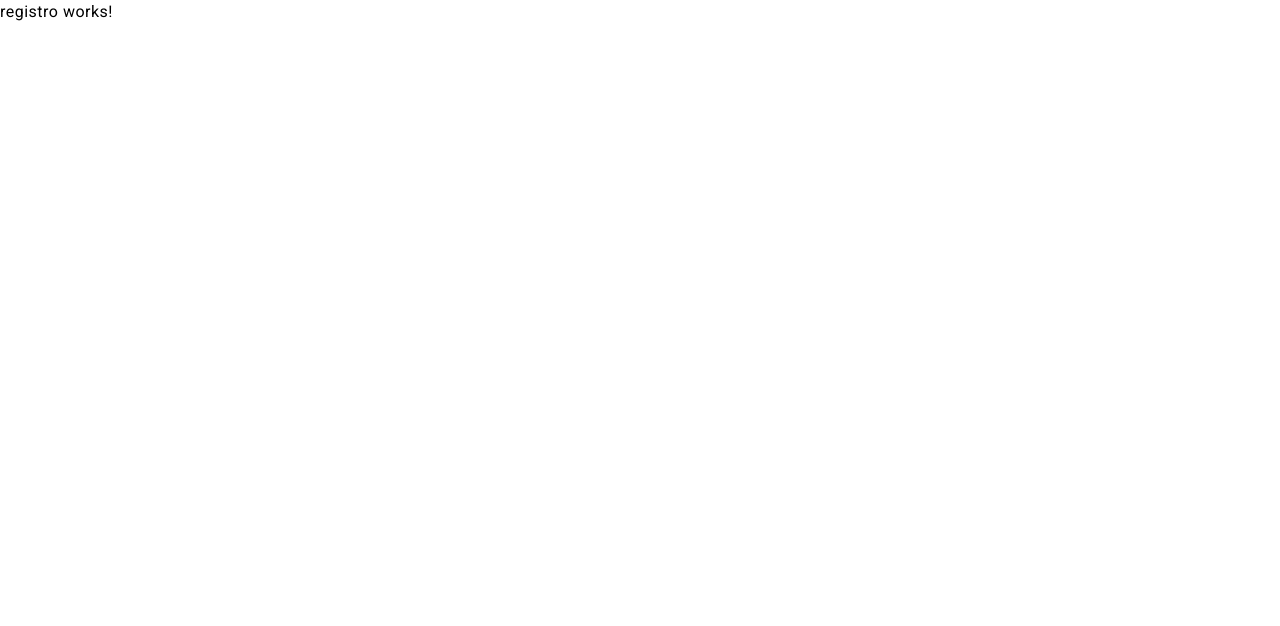
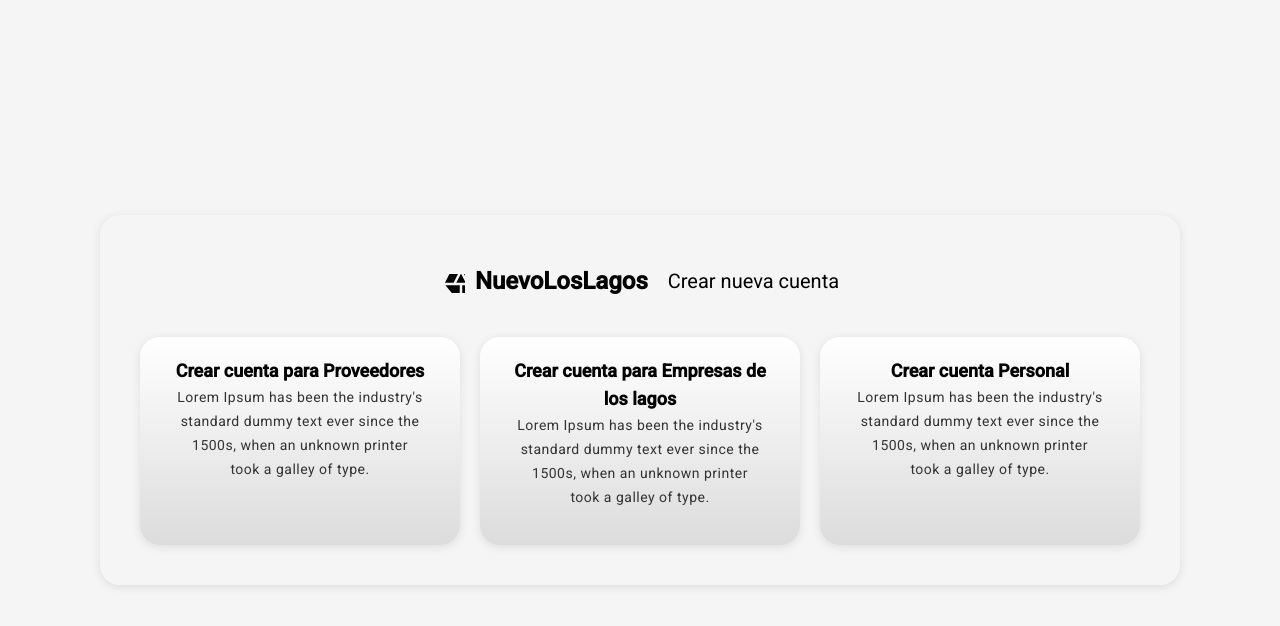
Before and after one commit to CarlosGCentinela/nll-frontend, an Angular app: page /registro in a window 1280 px wide. Shown: the top 626 px of the page. Built offline with nearby package versions, Linux system fonts and the light colour scheme.

Commit message:
refactorizacion, login y registro creado

```diff
--- a/src/app/Core/Components/navbar/navbar.component.ts
+++ b/src/app/Core/Components/navbar/navbar.component.ts
@@ -11,20 +11,21 @@ import { RouterLink, RouterLinkActive } from '@angular/router';
   imports: [CommonModule, MatIconModule, RouterLink, RouterLinkActive],
 })
 export class NavbarComponent {
-  @Output() toggleSidebar = new EventEmitter<void>();
-  isMenuOpen = false;
+  @Output() toggleSidebar = new EventEmitter<void>(); // Emite evento para alternar el sidebar
+  isMenuOpen = false; // Estado del menú
+  isDropdownOpen = false; // Estado del dropdown del menú
 
-  // Variable para el menú desplegable
-  isDropdownOpen = false;
-
+  // Emite el evento para alternar el sidebar
   onToggleSidebar() {
     this.toggleSidebar.emit();
   }
 
+  // Alternar el estado del menú principal
   toggleMenu() {
     this.isMenuOpen = !this.isMenuOpen;
   }
 
+  // Alternar el estado del menú desplegable
   toggleDropdown() {
     this.isDropdownOpen = !this.isDropdownOpen;
   }
--- a/src/app/Core/Pages/home/home.component.ts
+++ b/src/app/Core/Pages/home/home.component.ts
@@ -4,21 +4,25 @@ import { SidebarComponent } from '../../Components/sidebar/sidebar.component';
 import { CommonModule } from '@angular/common';
 import { RouterOutlet } from '@angular/router';
 
-
 @Component({
   selector: 'app-home',
   standalone: true,
   imports: [CommonModule, NavbarComponent, SidebarComponent, RouterOutlet],
   templateUrl: './home.component.html',
-  styleUrl: './home.component.scss'
+  styleUrls: ['./home.component.scss'] // Corregir 'styleUrl' a 'styleUrls' para evitar error
 })
 export class HomeComponent {
-  isSidebarOpen = false;
+  isSidebarOpen = false; // Controla el estado del sidebar (abierto o cerrado)
+
+  // Alternar el estado del sidebar entre abierto y cerrado
   toggleSidebar() {
     this.isSidebarOpen = !this.isSidebarOpen;
   }
 
+  // Cerrar el sidebar si está abierto
   closeSidebar() {
-    this.isSidebarOpen = false;
+    if (this.isSidebarOpen) {
+      this.toggleSidebar(); // Reutilizar toggleSidebar para evitar duplicación
+    }
   }
 }
--- a/src/app/Core/Pages/login/login.component.html
+++ b/src/app/Core/Pages/login/login.component.html
@@ -1 +1,28 @@
-<p>login works!</p>
+<div class="login-container">
+  <mat-card class="login-card">
+    <div class="logo-container">
+      <mat-icon>diamond</mat-icon>
+      <h2>NuevoLosLagos</h2>
+    </div>
+
+    <form>
+      <mat-form-field appearance="outline" class="full-width">
+        <mat-label>Correo</mat-label>
+        <input matInput type="email" required />
+      </mat-form-field>
+
+      <mat-form-field appearance="outline" class="full-width">
+        <mat-label>Contraseña</mat-label>
+        <input matInput type="password" required />
+      </mat-form-field>
+
+      <a class="forgot-password" href="#">¿Has olvidado la contraseña?</a>
+
+      <div class="button-container">
+        <button mat-button class="btn-secondary">volver</button>
+        <button mat-flat-button color="primary">Crear cuenta</button>
+        <button mat-flat-button color="accent">Acceder</button>
+      </div>
+    </form>
+  </mat-card>
+</div>
--- a/src/app/Core/Pages/login/login.component.scss
+++ b/src/app/Core/Pages/login/login.component.scss
@@ -0,0 +1,96 @@
+.login-container {
+  display: flex;
+  justify-content: center;
+  align-items: center;
+  height: 100vh;
+  background-color: #f5f5f5;
+}
+
+.login-card {
+  padding: 40px;
+  border-radius: 20px;
+  box-shadow: 0 2px 10px rgba(0, 0, 0, 0.1);
+  background: linear-gradient(to bottom, #ffffff, #dcdcdc);
+  width: 400px;
+  text-align: center;
+  transition: all 0.3s ease-in-out;
+
+  @media (max-width: 768px) {
+    width: 90%;
+    padding: 20px;
+  }
+
+  @media (max-width: 480px) {
+    width: 100%;
+    padding: 15px;
+  }
+}
+
+.logo-container {
+  display: flex;
+  flex-direction: column;
+  align-items: center;
+  margin-bottom: 20px;
+
+  mat-icon {
+    font-size: 40px;
+  }
+
+  h2 {
+    font-size: 24px;
+    margin: 10px 0;
+    font-weight: bold;
+    color: #333;
+
+    @media (max-width: 480px) {
+      font-size: 20px;
+    }
+  }
+}
+
+.full-width {
+  width: 90%;
+  margin-bottom: 20px;
+}
+
+.forgot-password {
+  display: block;
+  margin-bottom: 20px;
+  font-size: 14px;
+  text-align: right;
+  color: #607d8b;
+  text-decoration: none;
+
+  @media (max-width: 480px) {
+    font-size: 12px;
+    text-align: center;
+  }
+}
+
+.forgot-password:hover {
+  text-decoration: underline;
+}
+
+.button-container {
+  display: flex;
+  justify-content: space-between;
+
+  button {
+    min-width: 100px;
+  }
+
+  .btn-secondary {
+    color: black;
+    border: 1px solid #cccccc;
+  }
+
+  @media (max-width: 480px) {
+    flex-direction: column;
+    align-items: center;
+    gap: 10px;
+
+    button {
+      width: 100%;
+    }
+  }
+}
--- a/src/app/Core/Pages/registro/registro.component.html
+++ b/src/app/Core/Pages/registro/registro.component.html
@@ -1 +1,32 @@
-<p>registro works!</p>
+<div class="registro-container">
+<div class="crear-cuenta-container">
+  <div class="header">
+    <mat-icon>diamond</mat-icon>
+    <h2>NuevoLosLagos</h2>
+    <h3>Crear nueva cuenta</h3>
+  </div>
+
+  <div class="card-container">
+    <mat-card class="account-card">
+      <mat-card-title>Crear cuenta para Proveedores</mat-card-title>
+      <mat-card-content>
+        <p>Lorem Ipsum has been the industry's standard dummy text ever since the 1500s, when an unknown printer took a galley of type.</p>
+      </mat-card-content>
+    </mat-card>
+
+    <mat-card class="account-card">
+      <mat-card-title>Crear cuenta para Empresas de los lagos</mat-card-title>
+      <mat-card-content>
+        <p>Lorem Ipsum has been the industry's standard dummy text ever since the 1500s, when an unknown printer took a galley of type.</p>
+      </mat-card-content>
+    </mat-card>
+
+    <mat-card class="account-card">
+      <mat-card-title>Crear cuenta Personal</mat-card-title>
+      <mat-card-content>
+        <p>Lorem Ipsum has been the industry's standard dummy text ever since the 1500s, when an unknown printer took a galley of type.</p>
+      </mat-card-content>
+    </mat-card>
+  </div>
+</div>
+</div>
--- a/src/app/Core/Pages/registro/registro.component.scss
+++ b/src/app/Core/Pages/registro/registro.component.scss
@@ -0,0 +1,73 @@
+.crear-cuenta-container {
+  text-align: center;
+  padding: 40px;
+  background-color: #f5f5f5;
+  border-radius: 20px;
+  box-shadow: 0 2px 10px rgba(0, 0, 0, 0.1);
+  max-width: 1000px;
+  margin: 0 auto;
+
+  .header {
+    display: flex;
+    align-items: center;
+    justify-content: center;
+    margin-bottom: 30px;
+
+    mat-icon {
+      font-size: 40px;
+      margin-right: 10px;
+    }
+
+    h2 {
+      font-size: 24px;
+      font-weight: bold;
+      margin: 0;
+      margin-right: 20px;
+    }
+
+    h3 {
+      font-size: 20px;
+      margin: 0;
+    }
+  }
+
+  .card-container {
+    display: grid;
+    grid-template-columns: repeat(3, 1fr);
+    gap: 20px;
+
+    @media (max-width: 1024px) {
+      grid-template-columns: repeat(2, 1fr);
+    }
+
+    @media (max-width: 768px) {
+      grid-template-columns: 1fr;
+    }
+
+    .account-card {
+      padding: 20px;
+      border-radius: 20px;
+      box-shadow: 0 2px 10px rgba(0, 0, 0, 0.1);
+      background: linear-gradient(to bottom, #ffffff, #dcdcdc);
+
+      mat-card-title {
+        font-size: 18px;
+        font-weight: bold;
+      }
+
+      mat-card-content {
+        p {
+          font-size: 14px;
+          color: #333;
+        }
+      }
+    }
+  }
+}
+.registro-container {
+  display: flex;
+  justify-content: center;
+  align-items: center;
+  height: 100vh;
+  background-color: #f5f5f5;
+}
--- a/src/app/Core/Pages/registro/registro.component.ts
+++ b/src/app/Core/Pages/registro/registro.component.ts
@@ -1,9 +1,12 @@
 import { Component } from '@angular/core';
+import { MatCardModule } from '@angular/material/card';
+import { MatIconModule } from '@angular/material/icon';
+import { CommonModule } from '@angular/common';
 
 @Component({
   selector: 'app-registro',
   standalone: true,
-  imports: [],
+  imports: [CommonModule, MatCardModule, MatIconModule],
   templateUrl: './registro.component.html',
   styleUrl: './registro.component.scss'
 })
--- a/src/app/app.routes.ts
+++ b/src/app/app.routes.ts
@@ -6,31 +6,38 @@ import { HomeComponent } from './Core/Pages/home/home.component';
 
 export const routes: Routes = [
 
-  // Rutas que no tienen el sidebar y el navbar
+  // Rutas que no incluyen el sidebar ni el navbar
   {
     path: 'login',
-    component: LoginComponent,
+    component: LoginComponent, // Ruta de login
   },
   {
     path: 'registro',
-    component: RegistroComponent,
+    component: RegistroComponent, // Ruta de registro
   },
-  {// Rutas con el sidebar y el navbar
+
+  // Ruta principal que incluye el sidebar y el navbar
+  {
     path: '',
-    component: HomeComponent, // Home es el layout principal que contiene el Navbar y Sidebar
+    component: HomeComponent, // El layout principal (HomeComponent) contiene el navbar y sidebar
     children: [
       {
         path: '',
-        component: LandingPageComponent, // Carga LandingPage por defecto dentro del Home
+        component: LandingPageComponent, // Página de inicio por defecto dentro de HomeComponent
       },
       {
         path: 'quienes-somos',
         loadComponent: () =>
           import('./Core/Pages/quienesSomos/quienesSomos.component').then(
             (m) => m.QuienesSomosComponent
-          ),
+          ), // Carga el componente QuienesSomos de forma asíncrona
       },
     ],
   },
-  { path: '**', redirectTo: '' }, // Redirecciona cualquier ruta no definida al path por defecto
+
+  // Ruta comodín: redirige cualquier ruta no definida al path por defecto
+  {
+    path: '**',
+    redirectTo: ''
+  },
 ];
--- a/src/main.ts
+++ b/src/main.ts
@@ -1,14 +1,15 @@
 import { bootstrapApplication } from '@angular/platform-browser';
 import { AppComponent } from './app/app.component';
 import { provideRouter } from '@angular/router';
-import { BrowserAnimationsModule } from '@angular/platform-browser/animations'; // Importar el módulo
-import { importProvidersFrom } from '@angular/core'; // Necesario para standalone
+import { BrowserAnimationsModule } from '@angular/platform-browser/animations'; // Importar el módulo de animaciones del navegador
+import { importProvidersFrom } from '@angular/core'; // Importar proveedores necesarios para aplicaciones standalone
 
-import { routes } from './app/app.routes';
+import { routes } from './app/app.routes'; // Importar las rutas definidas
 
+// Inicializar la aplicación con el componente principal y proveedores necesarios
 bootstrapApplication(AppComponent, {
   providers: [
-    provideRouter(routes),
-    importProvidersFrom(BrowserAnimationsModule) // Proveer el BrowserAnimationsModule
+    provideRouter(routes), // Proveer las rutas de la aplicación
+    importProvidersFrom(BrowserAnimationsModule) // Proveer el módulo de animaciones del navegador
   ],
-}).catch(err => console.error(err));
+}).catch(err => console.error(err)); // Capturar y manejar errores de inicialización
```
Also changed, not shown: src/app/Core/Components/sidebar/sidebar.component.ts (+4 -3 lines), src/app/Core/Pages/landingPage/landingPage.component.ts (+15 -10 lines), src/app/Core/Pages/login/login.component.ts (+16 -5 lines).
